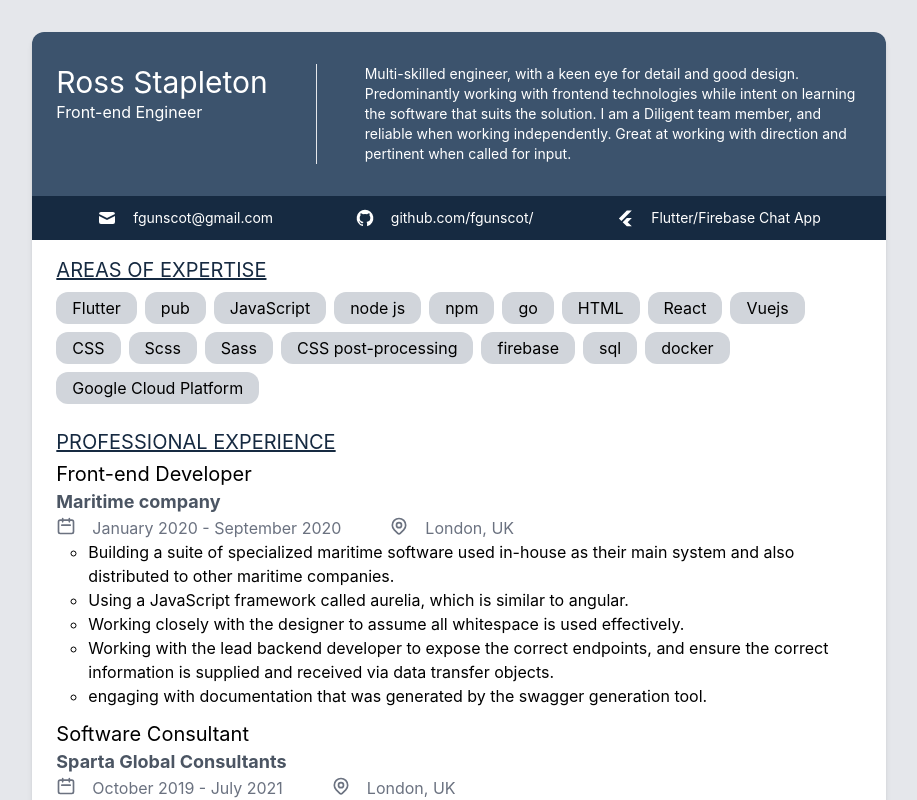
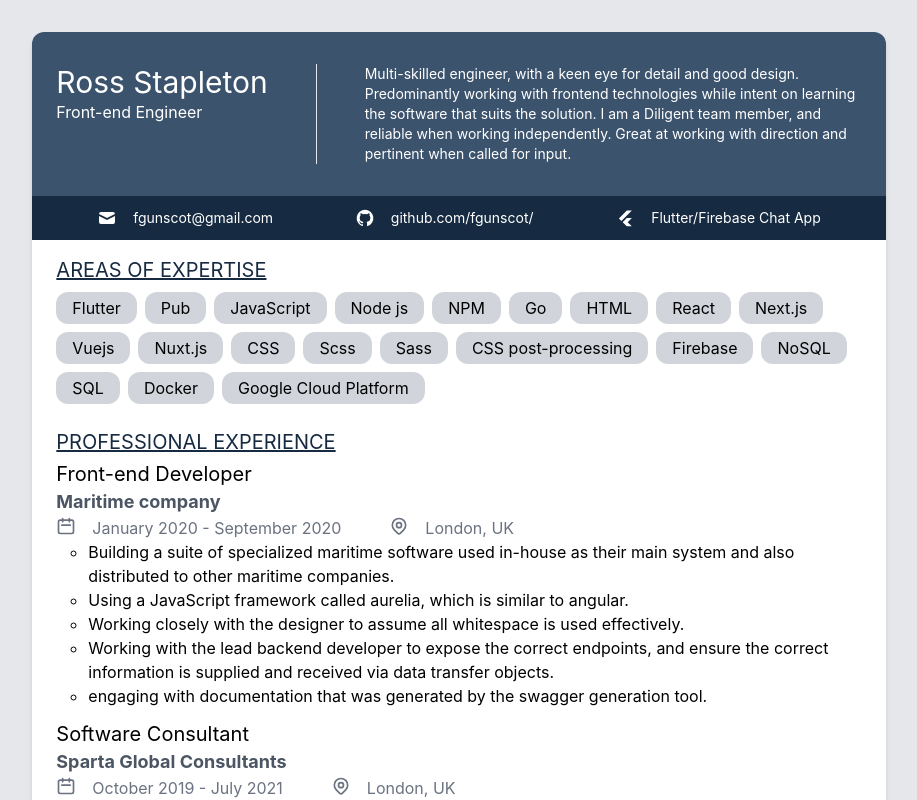
Before and after one commit to fgunscot/cv-viewer, a Next.js app: page / in a window 1280 px wide. Shown: the top 800 px of the page, without its empty margins (181-1098 px from the left). Built offline with nearby package versions, Linux system fonts and the light colour scheme.

Commit message:
update pills

```diff
--- a/pages/index.js
+++ b/pages/index.js
@@ -9,7 +9,7 @@
   return `https://picsum.photos/200`
 }
 
-const words = ['Flutter', 'pub', 'JavaScript', 'node js', 'npm', 'go', 'HTML', 'React', 'Vuejs', 'CSS','Scss', 'Sass','CSS post-processing','firebase', 'sql', 'docker', 'Google Cloud Platform']
+const words = ['Flutter', 'Pub', 'JavaScript', 'Node js', 'NPM', 'Go', 'HTML', 'React','Next.js', 'Vuejs', 'Nuxt.js', 'CSS', 'Scss', 'Sass', 'CSS post-processing', 'Firebase', 'NoSQL', 'SQL', 'Docker', 'Google Cloud Platform']
 
 const ListItem = ({word}) => {
   return (
```
